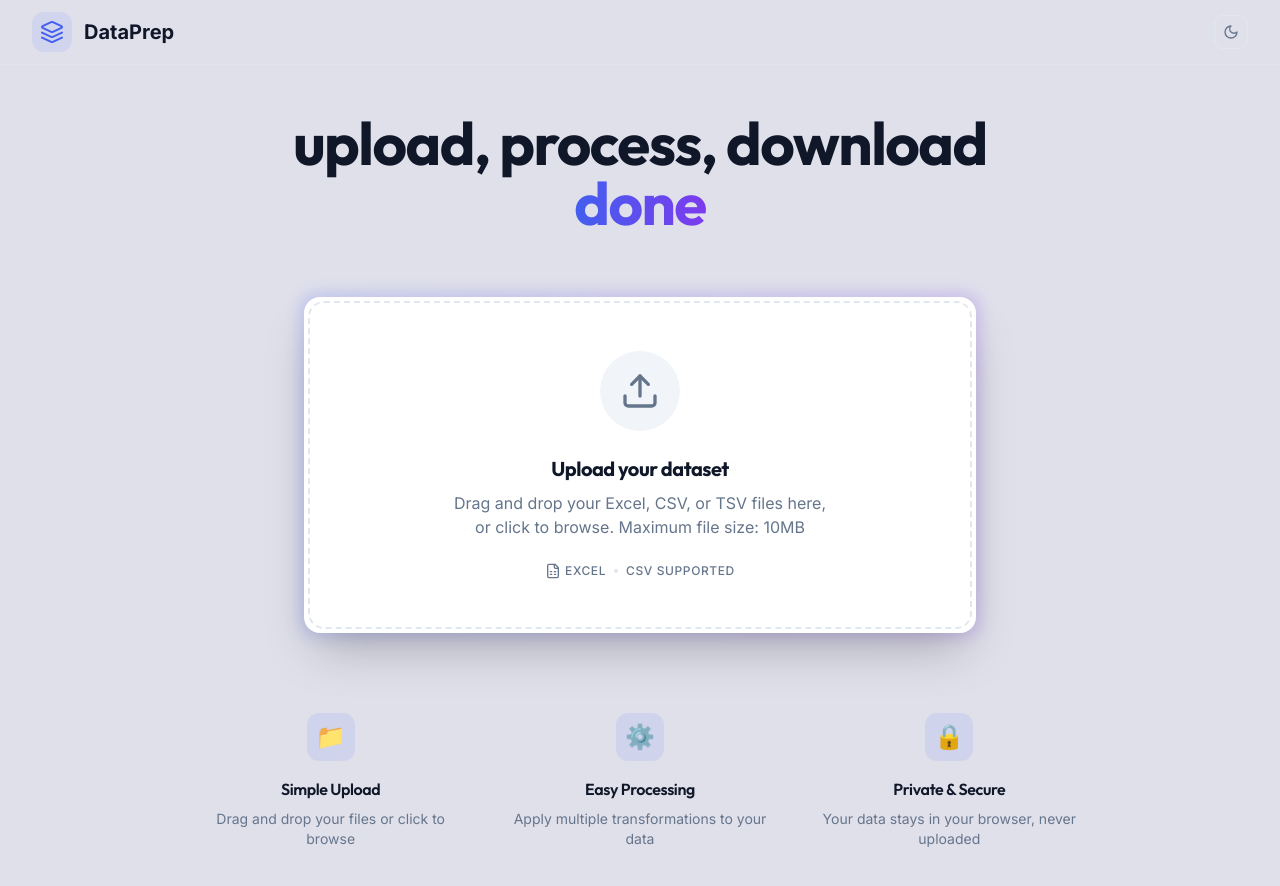
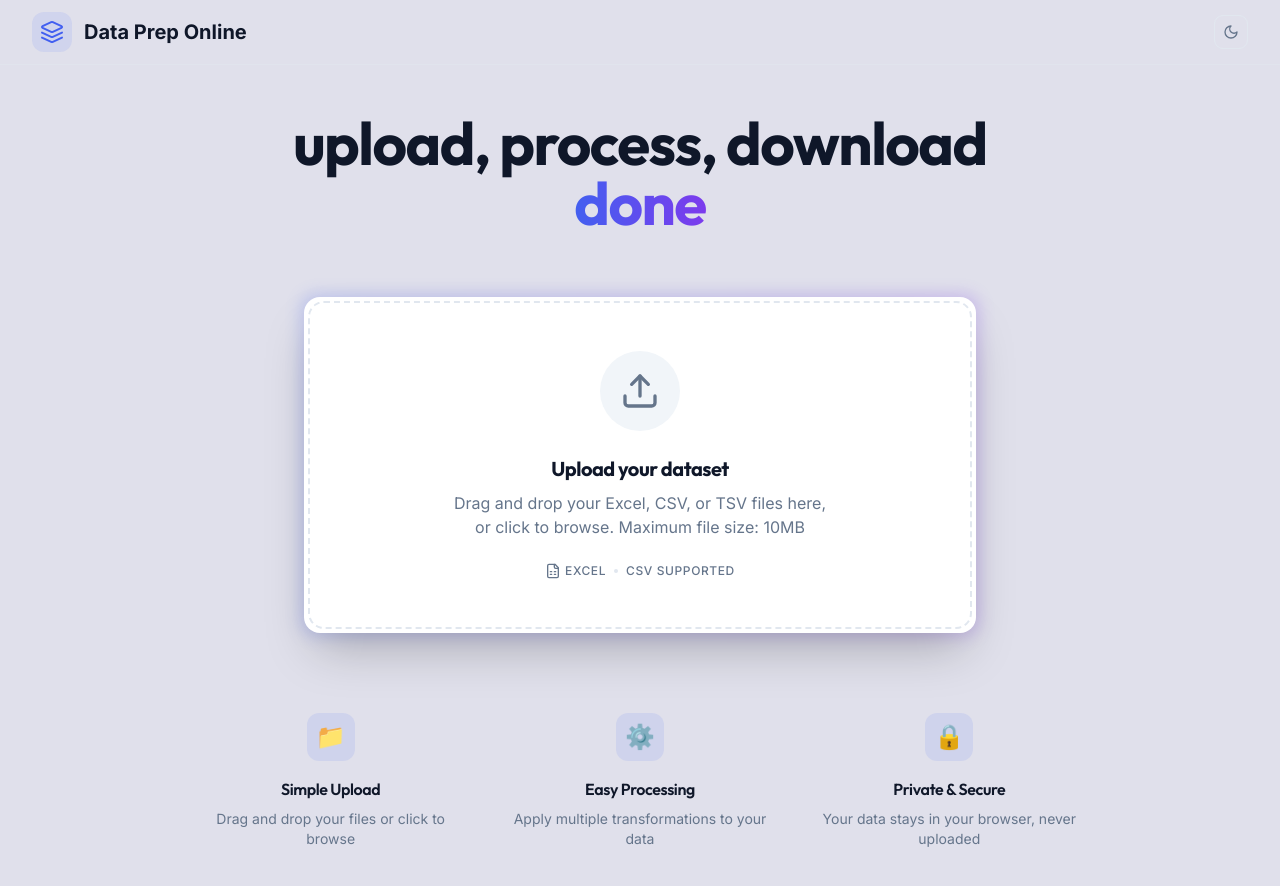
Before and after one commit to Alan-C-Smith/data-prep, a Next.js app: page / in a window 1280 px wide. Shown: the top 886 px of the page. Built offline with nearby package versions, Linux system fonts and the light colour scheme.

Commit message:
Update Title

```diff
--- a/app/components/Navbar.tsx
+++ b/app/components/Navbar.tsx
@@ -17,7 +17,7 @@
             </div>
           </Link>
           <Link href="/">
-            <span className="font-display font-bold text-xl cursor-pointer">DataPrep</span>
+            <span className="font-display font-bold text-xl cursor-pointer">Data Prep Online</span>
           </Link>
         </div>
 
```
